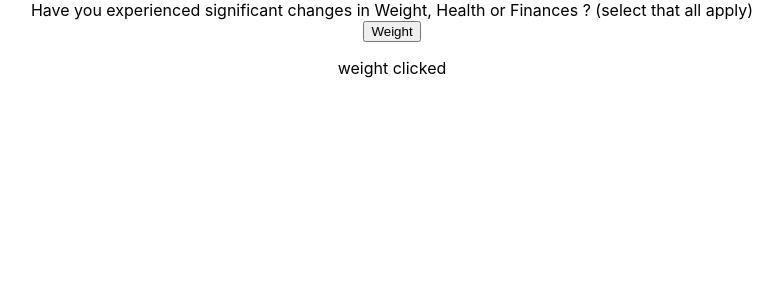
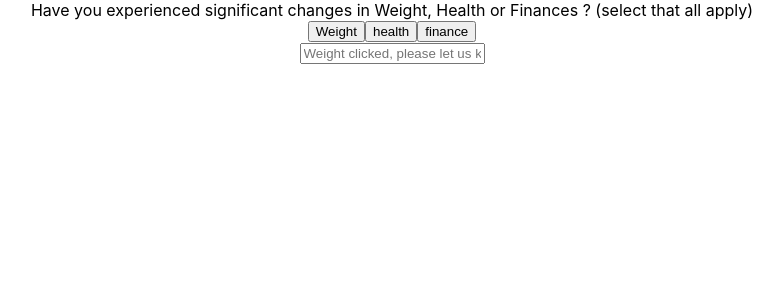
Before and after one commit to Michael-Tong-Github/Transamerica-POC, a React (Create React App) app: page / in a window 1280 px wide. Both pictures are taken after a click on the button "Weight". Shown: the top 300 px of the page, without its empty margins (248-1031 px from the left). Built offline with nearby package versions, Linux system fonts and the light colour scheme.

Commit message:
create nested state

```diff
--- a/src/App.js
+++ b/src/App.js
@@ -2,13 +2,15 @@ import React from 'react';
 import './App.css';
 
 // Component Import Here
-import QuoteForms from './Components/QuoteForms';
+import QuoteForms from './Components/QuoteForms.js';
+import Test from './Components/Test';
 
 
 function App() {
   return (
     <div className="App">
       <QuoteForms/>
+      {/* <Test/> */}
     </div>
   );
 }
--- a/src/Components/QuoteForms.js
+++ b/src/Components/QuoteForms.js
@@ -5,33 +5,88 @@ class QuoteForms extends React.Component{
     constructor(props){
         super(props);
         this.state = {
-            weight: false,
+            visibilityFlag: {
+                weight: false,
+                health: false,
+                finance: false
+            },
+            test: "good"
 
         };
+        this.handleButtonClickFlag = this.handleButtonClickFlag.bind(this);
+
+
+
     }
 
-    // handleButtonClick = event => {
-    //     this.setState({
-    //         (event.targe): !this.state.weight,
-    //     });
-    // }
+    componentWillUpdate()
+	{
+		console.log("componentWillUpdate()");
+	}
+
+
+    handleButtonClickFlag= event=> {
+
+
+        // const { name, value } = event.target;
+        // this.setState({ [name]: value });
+
+        const {visibilityFlag} = {...this.state};
+        // console.log(visibilityFlag);
+        const currentVisibility = visibilityFlag;
+        const value = event.target.value;
+        console.log(value);
+        currentVisibility[value] = !(visibilityFlag[value]);
+        // console.log(!visibilityFlag.value);
+        console.log("currentVisibility: ",currentVisibility);
+
+        this.setState ({ [visibilityFlag]: currentVisibility});
+        console.log(this.state);
+
+        console.log(this.state.visibilityFlag.weight);
+
+
+    }
+
+
 
     render(){
+
         return(
+            // section for health, weight, finance changing
+
+
             <div>
                 <div>
                     <div>Have you experienced significant changes in Weight, Health or Finances ? (select that all apply)</div>
-                    {/* <button value="Weight" type="button" onClick={this.handleButtonClick}>Weight</button> */}
-
-                    <button value="weight" type="button" onClick={(e)=>this.setState({weight: !this.state.weight})}>Weight</button>
+                    <button value="weight" type="button" onClick={this.handleButtonClickFlag}>Weight</button>
+                    <button value="health" type="button" onClick={this.handleButtonClickFlag}>health</button>
+                    <button value="finance" type="button" onClick={this.handleButtonClickFlag}>finance</button>
 
                 </div>
                 {
-                    this.state.weight ?
-                    <p>weight clicked</p>
-                    : null
+                    this.state.visibilityFlag.weight &&
+                    <div>
+                        <input type="text" placeholder="Weight clicked, please let us know what kind of medications, medical events, and/or diet/exercise you have taken" name="weightChange" ></input>
+                    </div>
                 }
+
+                { this.state.visibilityFlag.health &&
+                    <div>
+                        <input type="text" placeholder="Health clicked, please let us know what kind of medications, medical events, and/or diet/exercise you have taken" name="healthChange" ></input>
+                    </div>
+                }
+                { this.state.visibilityFlag.finance &&
+                    <div>
+                        <input type="text" placeholder="Finance clicked, please let us know what kind of medications, medical events, and/or diet/exercise you have taken" name="financeChange" ></input>
+                    </div>
+                }
+
+
+
             </div>
+
+
 
 
 
--- /dev/null
+++ b/src/Components/Test.js
@@ -0,0 +1,54 @@
+import React from 'react';
+import ReactDOM from 'react-dom';
+
+class Test extends React.Component {
+	constructor(props)
+	{
+		super(props);
+		this.state = { hello : "World!" };
+	}
+
+	componentWillMount()
+	{
+		console.log("componentWillMount()");
+	}
+
+	componentDidMount()
+	{
+		console.log("componentDidMount()");
+	}
+
+	changeState()
+	{
+		this.setState({ hello : "Geek!" });
+	}
+
+	render()
+	{
+		return (
+			<div>
+			<h1>GeeksForGeeks.org, Hello{ this.state.hello }</h1>
+			<h2>
+			<a onClick={this.changeState.bind(this)}>Press Here!</a>
+			</h2>
+			</div>);
+	}
+
+	shouldComponentUpdate(nextProps, nextState)
+	{
+		console.log("shouldComponentUpdate()");
+		return true;
+	}
+
+	componentWillUpdate()
+	{
+		console.log("componentWillUpdate()");
+	}
+
+	componentDidUpdate()
+	{
+		console.log("componentDidUpdate()");
+	}
+}
+
+export default Test;
```
